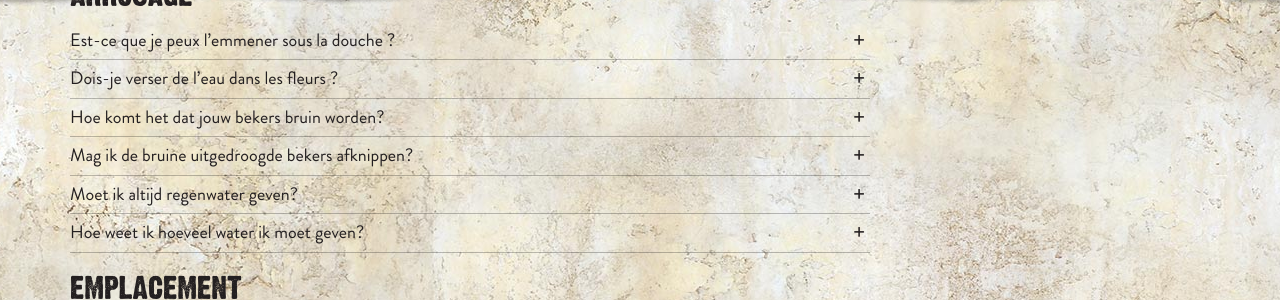
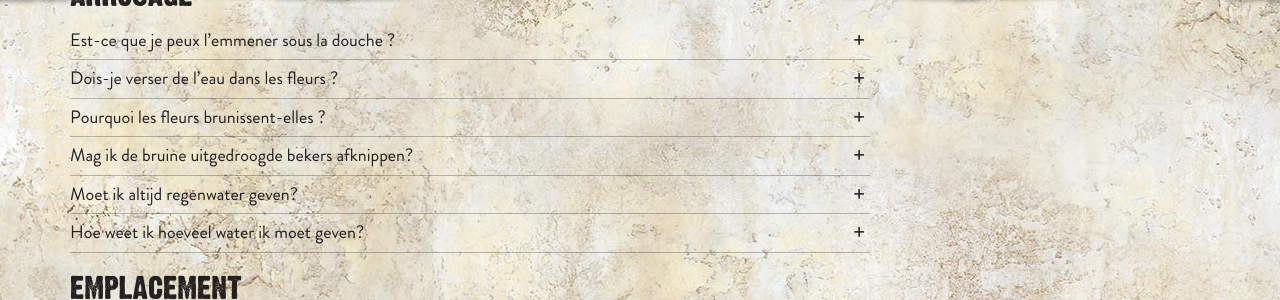
Before and after one commit to jhvanderschee/monkeyjars_fr, a Jekyll site: the page built from informations/index.md, in a window 1280 px wide and 900 px high, scrolled down 386 px. Shown: the part 156-456 px from the top of the window. Built offline with Jekyll 4.4.1, drawn with Linux system fonts in a browser that asks for light colours; some of the changed lines change nothing that is shown.

Commit message:
Updated 'informations/index.md' via CloudCannon

```diff
--- a/informations/index.md
+++ b/informations/index.md
@@ -39,12 +39,13 @@
       elle-même de remplir ses fleurs avec un fond d’eau. Selon les espèces, la
       plante les remplit elle-même à un tiers, mais ce n’est pas toujours le
       cas.
-  - title: Hoe komt het dat jouw bekers bruin worden?
+  - title: Pourquoi les fleurs brunissent-elles ?
     content: >-
-      Als mijn bekers bruin worden is er iets mis. Meestal heb ik dan te weinig
-      water gekregen of sta ik op een plek die te droog of te licht voor mij is.
-      Het is dan belangrijk dat je mijn dorst lest en kijkt of je mij op een
-      vochtige plek kunt neer zetten. Bijvoorbeeld in de badkamer!
+      Si les fleurs brunissent, cela signifie que les soins reçus ne sont pas
+      adéquats. En général, l’arrosage a été insuffisant ou la plante est placée
+      dans un endroit trop sec ou trop lumineux. Il est important alors de lui
+      donner de l’eau et de la placer dans un endroit humide. Par exemple dans
+      la salle de bains !
   - title: Mag ik de bruine uitgedroogde bekers afknippen?
     content: >-
       Ja, de bruine bekers zijn afgestorven. Je mag ze afknippen. Het maakt niet
```
